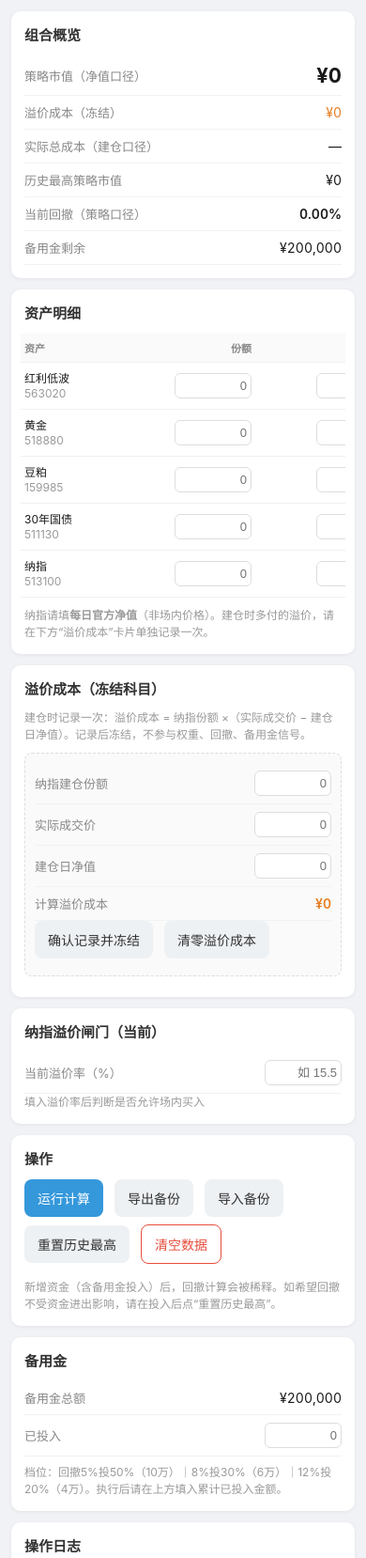
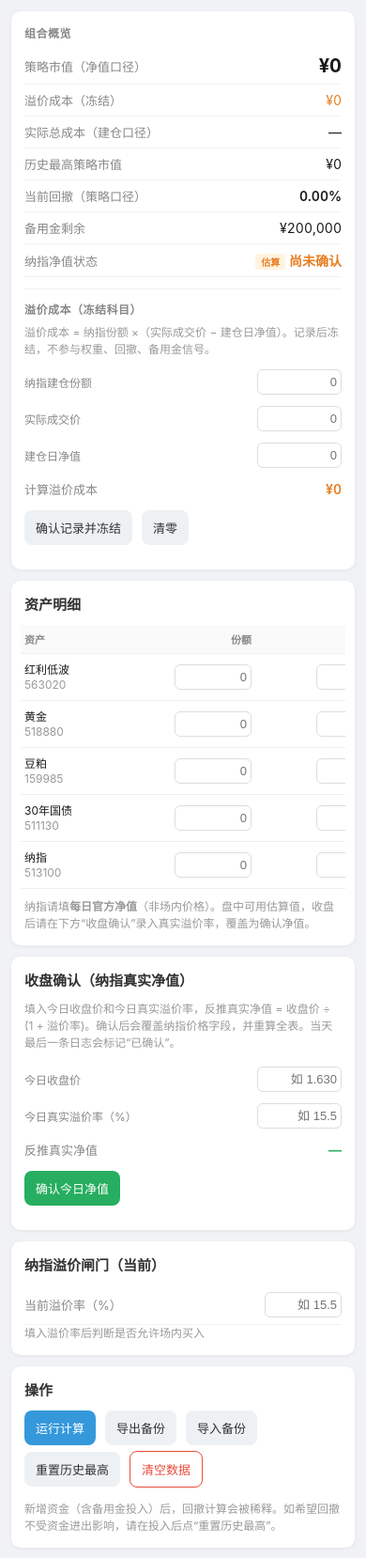
Before and after one commit to xin171/GupianKB, a plain HTML site: page index.html in a window 390 px wide. Shown: the top 1658 px of the page at 94% size. Drawn offline with Linux system fonts and the light colour scheme.

Commit message:
Improve layout and styles for premium cost section
Refactor layout and styles for premium cost section, update labels and input fields for better clarity, and adjust media queries for responsiveness.

```diff
--- a/index.html
+++ b/index.html
@@ -16,13 +16,29 @@
     box-shadow: 0 1px 4px rgba(0,0,0,0.06);
   }
   h2 { font-size: 15px; margin: 0 0 12px; color: #333; font-weight: 600; }
+  .two-col { display: flex; gap: 16px; }
+  .two-col > .col { flex: 1 1 50%; min-width: 0; }
+  .two-col > .col.right {
+    border-left: 1px solid #f0f0f0; padding-left: 16px;
+  }
+  .col-title {
+    font-size: 12px; font-weight: 600; color: #888;
+    margin: 0 0 8px; letter-spacing: 0.5px;
+  }
+  @media (max-width: 640px) {
+    .two-col { flex-direction: column; gap: 12px; }
+    .two-col > .col.right {
+      border-left: none; padding-left: 0;
+      border-top: 1px solid #f0f0f0; padding-top: 12px;
+    }
+  }
   .row {
     display: flex; justify-content: space-between; align-items: center;
-    padding: 8px 0; border-bottom: 1px solid #f2f2f2;
+    padding: 7px 0; border-bottom: 1px solid #f2f2f2;
   }
   .row:last-child { border-bottom: none; }
   .label { font-size: 13px; color: #888; }
-  .big { font-size: 22px; font-weight: 700; }
+  .big { font-size: 20px; font-weight: 700; }
   .mono { font-variant-numeric: tabular-nums; }
   .table-wrap { overflow-x: auto; -webkit-overflow-scrolling: touch; margin: 0 -4px; }
   table { width: 100%; border-collapse: collapse; font-size: 12px; min-width: 680px; }
@@ -47,25 +63,26 @@
   .sell { color: #27ae60; font-weight: 600; }
   .hold { color: #aaa; }
   .warn {
-    background: #fff8e1; color: #b8860b; padding: 9px 10px; border-radius: 6px;
+    background: #fff8e1; color: #b8860b; padding: 8px 10px; border-radius: 6px;
     font-size: 12px; margin-top: 8px; line-height: 1.5;
   }
   .ok {
-    background: #e8f5e9; color: #2e7d32; padding: 9px 10px; border-radius: 6px;
+    background: #e8f5e9; color: #2e7d32; padding: 8px 10px; border-radius: 6px;
     font-size: 12px; margin-top: 8px; line-height: 1.5;
   }
   .danger {
-    background: #ffebee; color: #c62828; padding: 9px 10px; border-radius: 6px;
+    background: #ffebee; color: #c62828; padding: 8px 10px; border-radius: 6px;
     font-size: 12px; margin-top: 8px; line-height: 1.5;
   }
   .muted { color: #999; font-size: 12px; line-height: 1.5; }
   button {
-    padding: 10px 14px; border: none; border-radius: 8px; font-size: 14px;
-    cursor: pointer; margin: 0 8px 8px 0; font-weight: 500;
+    padding: 9px 12px; border: none; border-radius: 8px; font-size: 13px;
+    cursor: pointer; margin: 0 6px 6px 0; font-weight: 500;
   }
   button:active { opacity: 0.7; }
   .btn-primary { background: #3498db; color: #fff; }
   .btn-sec { background: #eef1f4; color: #333; }
+  .btn-confirm { background: #27ae60; color: #fff; }
   .btn-danger { background: #fff; color: #e74c3c; border: 1px solid #e74c3c; }
   .log-item {
     font-size: 12px; padding: 5px 0; border-bottom: 1px solid #f5f5f5;
@@ -74,17 +91,30 @@
   .log-item:last-child { border-bottom: none; }
   .small-input { width: 110px; }
   .footer { text-align: center; color: #bbb; font-size: 11px; padding: 16px 0 8px; }
-  .premium-box {
-    background: #fafafa; border: 1px dashed #ddd; border-radius: 8px;
-    padding: 10px; margin-top: 10px;
+  .premium-input-row {
+    display: flex; justify-content: space-between; align-items: center;
+    padding: 6px 0;
+  }
+  .premium-input-row .label { font-size: 12px; }
+  .premium-input-row input { width: 90px; }
+  .badge-est {
+    display: inline-block; font-size: 10px; padding: 1px 6px; border-radius: 4px;
+    background: #fff3e0; color: #e67e22; margin-left: 4px;
+  }
+  .badge-confirmed {
+    display: inline-block; font-size: 10px; padding: 1px 6px; border-radius: 4px;
+    background: #e8f5e9; color: #2e7d32; margin-left: 4px;
   }
 </style>
 </head>
 <body>
 
-<!-- 概览：策略 / 溢价 / 实际 三层 -->
+<!-- 概览 + 溢价成本：左右各半 -->
 <div class="card">
-  <h2>组合概览</h2>
+  <div class="two-col">
+    <!-- 左：组合概览 -->
+    <div class="col">
+      <div class="col-title">组合概览</div>
       <div class="row">
         <span class="label">策略市值（净值口径）</span>
         <span class="big mono" id="totalMV">¥0</span>
@@ -109,7 +139,42 @@
         <span class="label">备用金剩余</span>
         <span class="mono" id="reserveLeft">¥200,000</span>
       </div>
+      <div class="row">
+        <span class="label">纳指净值状态</span>
+        <span class="mono" id="navStatus" style="font-weight:600">—</span>
+      </div>
       <div id="reserveSignal"></div>
+    </div>
+
+    <!-- 右：溢价成本冻结 -->
+    <div class="col right">
+      <div class="col-title">溢价成本（冻结科目）</div>
+      <div class="muted" style="margin-bottom:6px;">
+        溢价成本 = 纳指份额 ×（实际成交价 − 建仓日净值）。记录后冻结，不参与权重、回撤、备用金信号。
+      </div>
+      <div class="premium-input-row">
+        <span class="label">纳指建仓份额</span>
+        <input type="number" id="premShares" step="1" inputmode="numeric" placeholder="0">
+      </div>
+      <div class="premium-input-row">
+        <span class="label">实际成交价</span>
+        <input type="number" id="premPrice" step="0.001" inputmode="decimal" placeholder="0">
+      </div>
+      <div class="premium-input-row">
+        <span class="label">建仓日净值</span>
+        <input type="number" id="premNav" step="0.001" inputmode="decimal" placeholder="0">
+      </div>
+      <div class="row" style="border-bottom:none;">
+        <span class="label">计算溢价成本</span>
+        <span class="mono" id="premCalc" style="font-weight:600;color:#e67e22">¥0</span>
+      </div>
+      <div style="margin-top:6px;">
+        <button class="btn-sec" onclick="recordPremium()">确认记录并冻结</button>
+        <button class="btn-sec" onclick="resetPremium()">清零</button>
+      </div>
+      <div id="premiumNote" class="muted" style="margin-top:6px;"></div>
+    </div>
+  </div>
 </div>
 
 <!-- 资产明细 -->
@@ -127,37 +192,32 @@
     </table>
   </div>
   <div class="muted" style="margin-top:10px;">
-    纳指请填<b>每日官方净值</b>（非场内价格）。建仓时多付的溢价，请在下方“溢价成本”卡片单独记录一次。
+    纳指请填<b>每日官方净值</b>（非场内价格）。盘中可用估算值，收盘后请在下方“收盘确认”录入真实溢价率，覆盖为确认净值。
   </div>
 </div>
 
-<!-- 溢价成本（冻结科目） -->
+<!-- 收盘确认：纳指真实净值 -->
 <div class="card">
-  <h2>溢价成本（冻结科目）</h2>
+  <h2>收盘确认（纳指真实净值）</h2>
   <div class="muted" style="margin-bottom:10px;">
-    建仓时记录一次：溢价成本 = 纳指份额 ×（实际成交价 − 建仓日净值）。记录后冻结，不参与权重、回撤、备用金信号。
+    填入今日收盘价和今日真实溢价率，反推真实净值 = 收盘价 ÷ (1 + 溢价率)。确认后会覆盖纳指价格字段，并重算全表。当天最后一条日志会标记“已确认”。
   </div>
-  <div class="premium-box">
-    <div class="row">
-      <span class="label">纳指建仓份额</span>
-      <input type="number" id="premShares" step="1" inputmode="numeric" placeholder="0">
+  <div class="premium-input-row">
+    <span class="label">今日收盘价</span>
+    <input type="number" id="closePrice" step="0.001" inputmode="decimal" placeholder="如 1.630">
   </div>
-    <div class="row">
-      <span class="label">实际成交价</span>
-      <input type="number" id="premPrice" step="0.001" inputmode="decimal" placeholder="0">
+  <div class="premium-input-row">
+    <span class="label">今日真实溢价率（%）</span>
+    <input type="number" id="realPremium" step="0.1" inputmode="decimal" placeholder="如 15.5">
   </div>
-    <div class="row">
-      <span class="label">建仓日净值</span>
-      <input type="number" id="premNav" step="0.001" inputmode="decimal" placeholder="0">
+  <div class="row" style="border-bottom:none;">
+    <span class="label">反推真实净值</span>
+    <span class="mono" id="impliedNav" style="font-weight:600;color:#27ae60">—</span>
   </div>
-    <div class="row">
-      <span class="label">计算溢价成本</span>
-      <span class="mono" id="premCalc" style="font-weight:600;color:#e67e22">¥0</span>
+  <div style="margin-top:6px;">
+    <button class="btn-confirm" onclick="confirmNav()">确认今日净值</button>
   </div>
-    <button class="btn-sec" onclick="recordPremium()">确认记录并冻结</button>
-    <button class="btn-sec" onclick="resetPremium()">清零溢价成本</button>
-  </div>
-  <div id="premiumNote" class="muted" style="margin-top:8px;"></div>
+  <div id="confirmNote" class="muted" style="margin-top:6px;"></div>
 </div>
 
 <!-- 纳指溢价闸门（当前） -->
@@ -227,7 +287,7 @@ const CONFIG = {
     { dd: 8,  ratio: 0.3, label: '回撤8%档' },
     { dd: 12, ratio: 0.2, label: '回撤12%档' }
   ],
-  storageKey: 'fiveAssetDash_v3'
+  storageKey: 'fiveAssetDash_v4'
 };
 
 // ================= 状态 =================
@@ -239,6 +299,8 @@ function defaultState() {
     premium: null,
     premiumCost: 0,
     premiumDetail: null,
+    navConfirmedDate: null,   // 纳指净值确认日期
+    navConfirmedValue: null,  // 确认后的净值
     logs: [],
     lastRun: 0
   };
@@ -269,28 +331,19 @@ function log(msg) {
   const now = new Date();
   const h = now.getHours();
   const m = now.getMinutes();
-
-  // 0:00 – 9:29 忽略，不记录
   if (h < 9 || (h === 9 && m < 30)) return;
 
   const today = getLocalDateStr(now);
   const timeStr = now.toLocaleString('zh-CN');
-
   state.logs.unshift({ date: today, time: timeStr, msg });
 
-  // 按日期分组：今天全留，历史每天只留最后一条（数组首条即该日最新）
   const byDate = {};
-  state.logs.forEach(l => {
-    (byDate[l.date] = byDate[l.date] || []).push(l);
-  });
+  state.logs.forEach(l => { (byDate[l.date] = byDate[l.date] || []).push(l); });
 
   const cleaned = [];
   Object.keys(byDate).sort().reverse().forEach(date => {
-    if (date === today) {
-      cleaned.push(...byDate[date]);
-    } else {
-      cleaned.push(byDate[date][0]);
-    }
+    if (date === today) cleaned.push(...byDate[date]);
+    else cleaned.push(byDate[date][0]);
   });
 
   state.logs = cleaned.slice(0, 500);
@@ -303,6 +356,7 @@ function fmt(n) {
 }
 function pct(n) { return (n * 100).toFixed(1) + '%'; }
 function pp(n) { return (n >= 0 ? '+' : '') + n.toFixed(1) + 'pp'; }
+function nav4(n) { return (n === null || n === undefined || isNaN(n)) ? '—' : n.toFixed(4); }
 
 function renderInputs() {
   const tbody = document.getElementById('assetRows');
@@ -333,6 +387,23 @@ function renderInputs() {
     document.getElementById('premiumNote').textContent =
       `已冻结：${state.premiumDetail.shares} 份 × (${state.premiumDetail.price} − ${state.premiumDetail.nav}) = ${fmt(state.premiumDetail.cost)}`;
   }
+
+  renderNavStatus();
+}
+
+function renderNavStatus() {
+  const el = document.getElementById('navStatus');
+  const today = getLocalDateStr();
+  if (state.navConfirmedDate === today) {
+    el.innerHTML = `<span class="badge-confirmed">已确认 ${today}</span> ${nav4(state.navConfirmedValue)}`;
+    el.style.color = '#2e7d32';
+  } else if (state.navConfirmedDate) {
+    el.innerHTML = `<span class="badge-est">估算</span> 上次确认 ${state.navConfirmedDate}`;
+    el.style.color = '#e67e22';
+  } else {
+    el.innerHTML = `<span class="badge-est">估算</span> 尚未确认`;
+    el.style.color = '#e67e22';
+  }
 }
 
 function renderLogs() {
@@ -344,9 +415,7 @@ function renderLogs() {
 
   const today = getLocalDateStr();
   const byDate = {};
-  state.logs.forEach(l => {
-    (byDate[l.date] = byDate[l.date] || []).push(l);
-  });
+  state.logs.forEach(l => { (byDate[l.date] = byDate[l.date] || []).push(l); });
 
   let html = '';
   Object.keys(byDate).sort().reverse().forEach(date => {
@@ -416,6 +485,48 @@ function resetPremium() {
   state.premiumDetail = null;
   log('清零溢价成本');
   save(); renderInputs(); renderLogs(); run();
+}
+
+// ================= 收盘确认：纳指真实净值 =================
+document.getElementById('closePrice').addEventListener('input', updateImpliedNav);
+document.getElementById('realPremium').addEventListener('input', updateImpliedNav);
+
+function updateImpliedNav() {
+  const p = parseFloat(document.getElementById('closePrice').value) || 0;
+  const r = parseFloat(document.getElementById('realPremium').value);
+  const el = document.getElementById('impliedNav');
+  if (p > 0 && !isNaN(r) && r > -100) {
+    const nav = p / (1 + r / 100);
+    el.textContent = nav4(nav);
+    return nav;
+  }
+  el.textContent = '—';
+  return null;
+}
+
+function confirmNav() {
+  const p = parseFloat(document.getElementById('closePrice').value) || 0;
+  const r = parseFloat(document.getElementById('realPremium').value);
+  if (p <= 0 || isNaN(r)) { alert('请填写今日收盘价和真实溢价率'); return; }
+  if (r <= -100) { alert('溢价率不能小于 -100%'); return; }
+  const nav = p / (1 + r / 100);
+
+  const nasdaq = state.assets.find(a => a.id === 'nasdaq');
+  if (!nasdaq) return;
+
+  // 回写纳指净值为确认值
+  nasdaq.price = parseFloat(nav.toFixed(4));
+  const input = document.getElementById('pr-nasdaq');
+  if (input) input.value = nasdaq.price;
+
+  state.navConfirmedDate = getLocalDateStr();
+  state.navConfirmedValue = nasdaq.price;
+
+  log(`今日纳指净值确认：${nav4(nasdaq.price)}（收盘价 ${p}，溢价率 ${r}%）`);
+  save();
+  renderInputs();
+  renderLogs();
+  run();
 }
 
 // ================= 核心计算 =================
@@ -489,6 +600,8 @@ function run() {
   rsEl.innerHTML = html || '<div class="ok">当前回撤未触发备用金档位</div>';
   document.getElementById('reserveLeft').textContent = fmt(remaining);
 
+  renderNavStatus();
+
   const now = Date.now();
   if (now - state.lastRun > 60000) {
     log(`运行：策略市值 ${fmt(totalMV)}，回撤 ${drawdown.toFixed(2)}%，冻结溢价 ${fmt(state.premiumCost)}`);
@@ -523,7 +636,6 @@ function importBackup(e) {
     try {
       const data = JSON.parse(ev.target.result);
       if (!Array.isArray(data.assets)) throw new Error('文件格式不正确');
-      // 兼容旧版纯字符串日志
       if (data.logs && data.logs.length && typeof data.logs[0] === 'string') {
         data.logs = data.logs.map(s => ({ date: '1970-01-01', time: s, msg: s }));
       }
@@ -566,6 +678,10 @@ function clearAll() {
   document.getElementById('actualCost').textContent = '—';
   document.getElementById('premiumCostDisplay').textContent = '¥0';
   document.getElementById('premiumNote').textContent = '';
+  document.getElementById('closePrice').value = '';
+  document.getElementById('realPremium').value = '';
+  document.getElementById('impliedNav').textContent = '—';
+  document.getElementById('confirmNote').textContent = '';
 }
 
 // ================= 事件 =================
```
Lines whose indentation alone changed are shown as unchanged.
